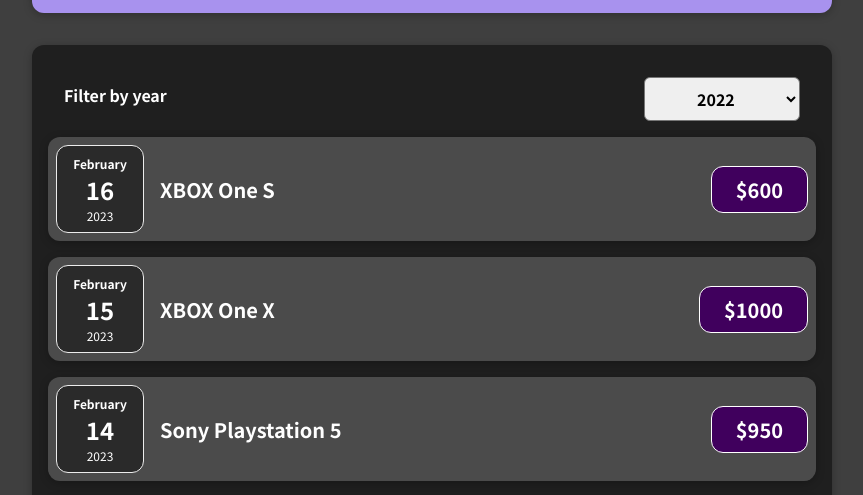
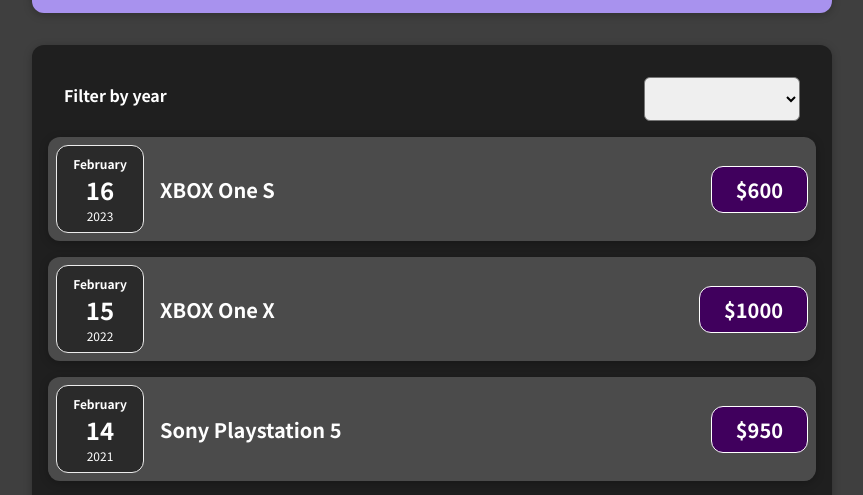
Before and after one commit to drodionov/expense-tracker, a React (Create React App) app: page / in a window 1280 px wide. Shown: the part 291-786 px from the top of the page, without its empty margins (208-1071 px from the left). Built offline with nearby package versions, Linux system fonts and the light colour scheme.

Commit message:
Add filtering logic

```diff
--- a/src/App.js
+++ b/src/App.js
@@ -4,15 +4,15 @@
 
 const DUMMY_EXPENSES = [
   {id: 1, date: new Date(2023, 1, 16), title: 'XBOX One S', amount: 600},
-  {id: 2, date: new Date(2023, 1, 15), title: 'XBOX One X', amount: 1000},
+  {id: 2, date: new Date(2022, 1, 15), title: 'XBOX One X', amount: 1000},
   {
     id: 3,
-    date: new Date(2023, 1, 14),
+    date: new Date(2021, 1, 14),
     title: 'Sony Playstation 5',
     amount: 950
   },
-  {id: 4, date: new Date(2023, 1, 13), title: 'Nintendo Switch', amount: 400},
-  {id: 5, date: new Date(2023, 1, 13), title: 'SteamDeck', amount: 499.99}
+  {id: 4, date: new Date(2020, 1, 13), title: 'Nintendo Switch', amount: 400},
+  {id: 5, date: new Date(2019, 1, 13), title: 'SteamDeck', amount: 499.99}
 ];
 const App = () => {
   const [expenseData, expenseDataSet] = useState(DUMMY_EXPENSES)
--- a/src/components/Expenses/Expenses.js
+++ b/src/components/Expenses/Expenses.js
@@ -4,24 +4,27 @@
 import ExpensesFilter from "../ExpensesFilter/ExpensesFilter";
 import {useState} from "react";
 
-const Expenses = (props) => {
-  const expenseItems = props.items.map(
-      (item) => <ExpenseItem className={'expense-item'} key={item.id}
-                             date={item.date} title={item.title}
-                             amount={item.amount}/>)
+const Expenses = props => {
 
-  const [filterYear, setFilterYear] = useState('2022')
+  const [filterYear, setFilterYear] = useState('')
+  const expenses = props.items.filter(
+      item => item.date.getFullYear().toString() === filterYear || filterYear
+          === '')
+  .map((item) => <ExpenseItem className={'expense-item'} key={item.id}
+                              date={item.date} title={item.title}
+                              amount={item.amount}/>)
 
-  const onChangeYearHandler = (selectedYear) => {
+  const onChangeYearHandler = selectedYear => {
     setFilterYear(selectedYear)
   }
 
   return (
       <Card className={'expenses'}>
         <div>
-          <ExpensesFilter selectedYear={filterYear} onChangeYear={onChangeYearHandler}/>
+          <ExpensesFilter selectedYear={filterYear}
+                          onChangeYear={onChangeYearHandler}/>
         </div>
-        {expenseItems}
+        {expenses}
       </Card>
   )
 }
--- a/src/components/ExpensesFilter/ExpensesFilter.js
+++ b/src/components/ExpensesFilter/ExpensesFilter.js
@@ -13,6 +13,8 @@
         <div className='expenses-filter__control'>
           <label>Filter by year</label>
           <select onChange={onYearChangeHandler} value={props.selectedYear}>
+            <option value=''></option>
+            <option value='2023'>2023</option>
             <option value='2022'>2022</option>
             <option value='2021'>2021</option>
             <option value='2020'>2020</option>
```
